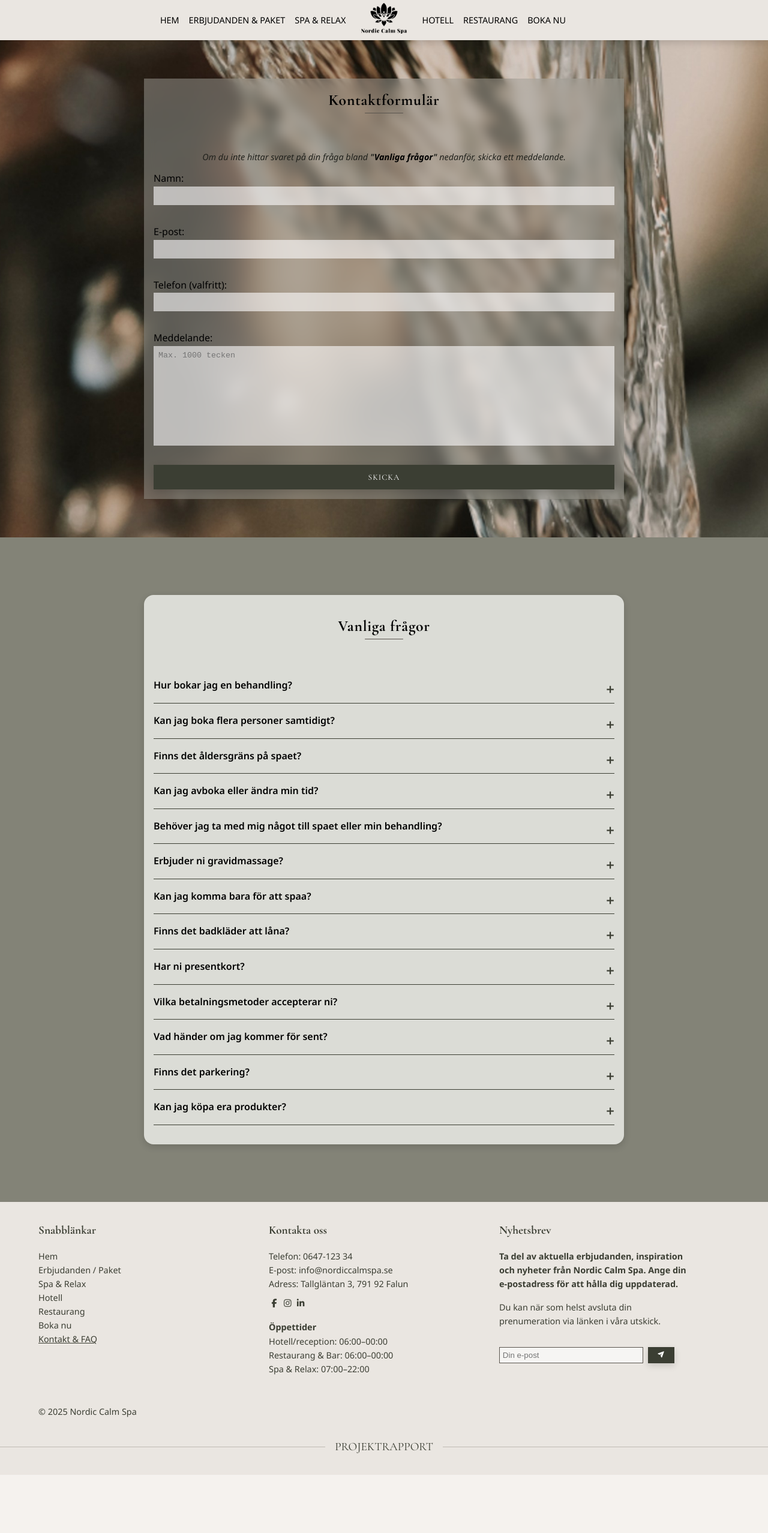
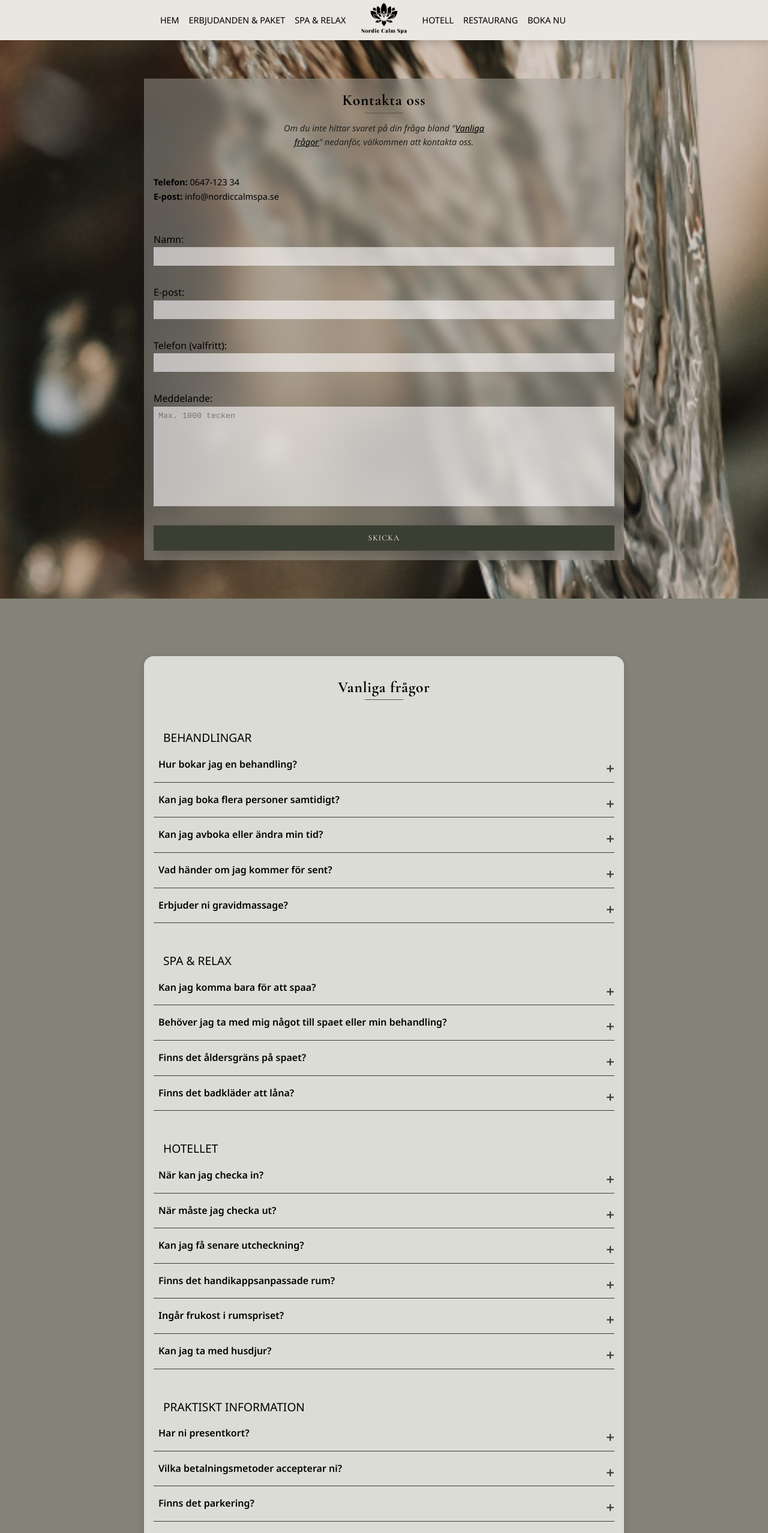
Before and after one commit to sa226jf-hash/Uppgift-3, a plain HTML site: page contact.html in a window 1280 px wide. Shown: the top 2556 px of the page at 60% size. Before the commit the page ends 2459 px from the top, so only its background shows below. Drawn offline with nearby package versions, Linux system fonts and the light colour scheme; a web font is replaced by a local one.

Commit message:
Footer updated with parking info

```diff
--- a/contact.html
+++ b/contact.html
@@ -54,8 +54,12 @@
     <main>
         <section class="contact-form">
             <div class="contact">
-                <h2>Kontaktformulär</h2>
-                <p class="form-note">Om du inte hittar svaret på din fråga bland <strong>"<a href="#faq">Vanliga frågor</a>"</strong> nedanför, skicka ett meddelande.</p>
+                <h2>Kontakta oss</h2>
+                <p class="form-note">Om du inte hittar svaret på din fråga bland "<a href="#faq">Vanliga frågor</a>" nedanför, välkommen att kontakta oss.</p>
+                <ul>
+                    <li><strong>Telefon:</strong> 0647-123 34</li>
+                    <li><strong>E-post:</strong> info@nordiccalmspa.se</li>
+                </ul>
                 <form name="contact" method="POST" data-netlify="true" data-netlify-honeypot="bot-field">
                     <input type="hidden" name="form-name" value="contact">
                     <p hidden>
@@ -86,11 +90,12 @@
                         </button>
                     </div>
                 </form>
-                </div>
+            </div>
         </section>
         <section class="faq section" id="faq">
             <div class="faq-container">
                 <h2>Vanliga frågor</h2>
+                <h3>Behandlingar</h3>
                 <details>
                     <summary>Hur bokar jag en behandling?</summary>
                     <p>Du kan boka behandling direkt via vårt bokningsformulär under "<a href="book.html">Boka nu</a>". Fyll dina uppgifter och önskat datum, så återkommer vi med bekräftelse.</p>
@@ -102,13 +107,24 @@
                 </details>
 
                 <details>
-                    <summary>Finns det åldersgräns på spaet?</summary>
-                    <p>Vårt spa och relaxavdelning är avsedd för gäster över 16 år.</p>
+                    <summary>Kan jag avboka eller ändra min tid?</summary>
+                    <p>Ja, avbokning eller ändring kan göras senast 24 timmar före din bokade tid utan kostnad. Vid senare avbokning debiteras 50&nbsp;% av priset.</p>
                 </details>
 
                 <details>
-                    <summary>Kan jag avboka eller ändra min tid?</summary>
-                    <p>Ja, avbokning eller ändring kan göras senast 24 timmar före din bokade tid utan kostnad. Vid senare avbokning debiteras 50&nbsp;% av priset.</p>
+                    <summary>Vad händer om jag kommer för sent?</summary>
+                    <p>Om du blir sen kan din behandling behöva kortas ner för att nästa gäst ska få sin tid som planerat.</p>
+                </details>
+
+                <details>
+                    <summary>Erbjuder ni gravidmassage?</summary>
+                    <p>Ja, vi erbjuder anpassade behandlingar för gravida från vecka 13. Våra terapeuter har särskild utbildning för detta.</p>
+                </details>
+
+                <h3>Spa & Relax</h3>
+                <details>
+                    <summary>Kan jag komma bara för att spaa?</summary>
+                    <p>Absolut! Du kan boka enbart spaentré utan behandling. Perfekt för en lugn stund med bastu, bubbel och avslappning.</p>
                 </details>
 
                 <details>
@@ -117,13 +133,8 @@
                 </details>
 
                 <details>
-                    <summary>Erbjuder ni gravidmassage?</summary>
-                    <p>Ja, vi erbjuder anpassade behandlingar för gravida från vecka 13. Våra terapeuter har särskild utbildning för detta.</p>
-                </details>
-
-                <details>
-                    <summary>Kan jag komma bara för att spaa?</summary>
-                    <p>Absolut! Du kan boka enbart spaentré utan behandling. Perfekt för en lugn stund med bastu, bubbel och avslappning.</p>
+                    <summary>Finns det åldersgräns på spaet?</summary>
+                    <p>Vårt spa och relaxavdelning är avsedd för gäster över 16 år.</p>
                 </details>
 
                 <details>
@@ -131,6 +142,39 @@
                     <p>Vi rekommenderar att du tar med egna badkläder, men vi har även ett mindre utbud till försäljning vid receptionen.</p>
                 </details>
 
+                <h3>Hotellet</h3>
+                <details>
+                    <summary>När kan jag checka in?</summary>
+                    <p>Incheckning sker från klockan 15:00.</p>
+                </details>
+
+                <details>
+                    <summary>När måste jag checka ut?</summary>
+                    <p>Utcheckning sker senast klockan 11:00.</p>
+                </details>
+
+                <details>
+                    <summary>Kan jag få senare utcheckning?</summary>
+                    <p>Ja, i mån av plats erbjuder vi sen utcheckning mot en mindre avgift. Fråga i receptionen vid ankomst. Det finns även som tillval i <a href="hotel.html#book-hotel">bokningsformuläret.</a></p>
+                </details>
+
+                                                <details>
+                    <summary>Finns det handikappsanpassade rum?</summary>
+                    <p>Ja, vi har tillgänglighetsanpassade rum med bredare dörrar, dusch utan tröskel och extra utrymme för rullstol..</p>
+                </details>
+
+                                                <details>
+                    <summary>Ingår frukost i rumspriset?</summary>
+                    <p>Ja, en generös frukostbuffé infår alltid i priset för hotellgäster. Frukost till rummet går att få som tillval mot en extra avgift.</p>
+                </details>
+
+                                                <details>
+                    <summary>Kan jag ta med husdjur?</summary>
+                    <p>Ett fåtal av våra rum är husdjursvänliga – kontakta oss gärna i samband med bokning så ordnar vi det.</p>
+                </details>
+
+
+                <h3>Praktiskt information</h3>
                 <details>
                     <summary>Har ni presentkort?</summary>
                     <p>Ja, men i dagsläget går det endast att köpa presentkort på plats.</p>
@@ -141,18 +185,10 @@
                     <p>Vi tar emot kort, Swish och presentkort. Kontanter accepteras inte.</p>
                 </details>
 
-
-                <details>
-                    <summary>Vad händer om jag kommer för sent?</summary>
-                    <p>Om du blir sen kan din behandling behöva kortas ner för att nästa gäst ska få sin tid som planerat.</p>
-                </details>
-
-
                 <details>
                     <summary>Finns det parkering?</summary>
                     <p>Ja, vi har gratis parkering precis utanför. Det finns även 12 st laddstolpar för elbilar.</p>
                 </details>
-
 
                 <details>
                     <summary>Kan jag köpa era produkter?</summary>
@@ -176,6 +212,8 @@
                     <li><a href="book.html">Boka nu</a></li>
                     <li><a href="#contact" class="active">Kontakt & FAQ</a></li>
                 </ul>
+                <h3>Parkering</h3>
+                <p>                <i class="fa-solid fa-square-parking"></i> Fri parkering för våra gäster.</p>
             </div>
             <div class="footer-info">
                 <h3>Kontakta oss</h3>
@@ -192,7 +230,7 @@
                         <i class="fa-brands fa-linkedin-in" aria-hidden="true"></i>
                     </a>
                 </div>
-                <p><strong>Öppettider</strong></p>
+                <h3>Öppettider</h3>
                 <p>Hotell/reception: 06:00–00:00</p>
                 <p>Restaurang & Bar: 06:00–00:00</p>
                 <p>Spa & Relax: 07:00–22:00</p>
--- a/style.css
+++ b/style.css
@@ -85,7 +85,6 @@ h2 {
     font-size: clamp(1.6rem, 2vw, 3rem);
     letter-spacing: 0.05rem;
     text-align: center;
-    margin-bottom: 3rem;
 }
 
 h2::after {
@@ -138,6 +137,7 @@ dd,
     font-style: italic;
     text-align: center;
     margin: clamp(0.8rem, 1vw, 1.5rem) auto;
+    max-width: 400px;
 }
 
 ul {
@@ -535,6 +535,7 @@ header {
     display: flex;
     align-items: center;
     gap: 2rem;
+    margin: 2rem auto 0;
     padding: 2rem;
     border-radius: 1rem;
 }
@@ -898,6 +899,13 @@ footer .transition a:hover {
     box-shadow: var(--box-shadow);
 }
 
+.faq h3 {
+    margin: 3rem 1rem 0;
+    text-transform: uppercase;
+    font-family: var(--text-main);
+    font-weight: 400;
+}
+
 .faq details {
     border-bottom: 1px solid var(--accent-green);
     padding: 1rem 0;
@@ -909,6 +917,7 @@ footer .transition a:hover {
     font-weight: 600;
     position: relative;
     list-style: none;
+    padding: 0 2rem 0 0.5rem;
 }
 
 .faq summary::after {
@@ -917,6 +926,7 @@ footer .transition a:hover {
     content: '+';
     position: absolute;
     right: 0;
+    top: 0;
     transition: var(--transform-medium);
 }
 
@@ -940,7 +950,8 @@ footer .transition a:hover {
 }
 
 .faq details a,
-.info-wrapper a {
+.info-wrapper a,
+.contact a {
     text-decoration: underline;
 }
 
@@ -964,7 +975,6 @@ footer .transition a:hover {
 .book-form,
 .contact-form {
     padding: 2rem;
-
 }
 
 .treatment-form {
@@ -999,6 +1009,12 @@ footer .transition a:hover {
     padding: 1rem;
 }
 
+.contact h2 {
+    margin: 0;
+}
+.contact ul {
+    margin: 2rem 0 3rem;
+}
 form:not(.sign-up) {
     display: flex;
     flex-direction: column;
@@ -1188,12 +1204,20 @@ footer {
     grid-template-columns: repeat(auto-fit, minmax(250px, 1fr));
 }
 
+.footer-content h3 {
+    margin: 0.5rem 0;
+}
+
 footer a {
     color: var(--accent-green);
 }
 
 footer a:hover {
     color: var(--text-muted);
+}
+
+footer ul {
+    margin: 0;
 }
 
 footer .socials {
```
Also changed, not shown: book.html (+3 -1 lines), hotel/deluxe.html (+3 -1 lines), hotel/hotel.html (+3 -1 lines), hotel/standard.html (+3 -1 lines), hotel/suite.html (+3 -1 lines), index.html (+3 -1 lines), offers.html (+3 -1 lines), rapport/rapport.html (+3 -5 lines), restaurant.html (+3 -1 lines), spa/bath.html (+3 -2 lines), spa/relax.html (+3 -1 lines), spa/spa.html (+4 -2 lines), spa/treatments.html (+3 -1 lines).
